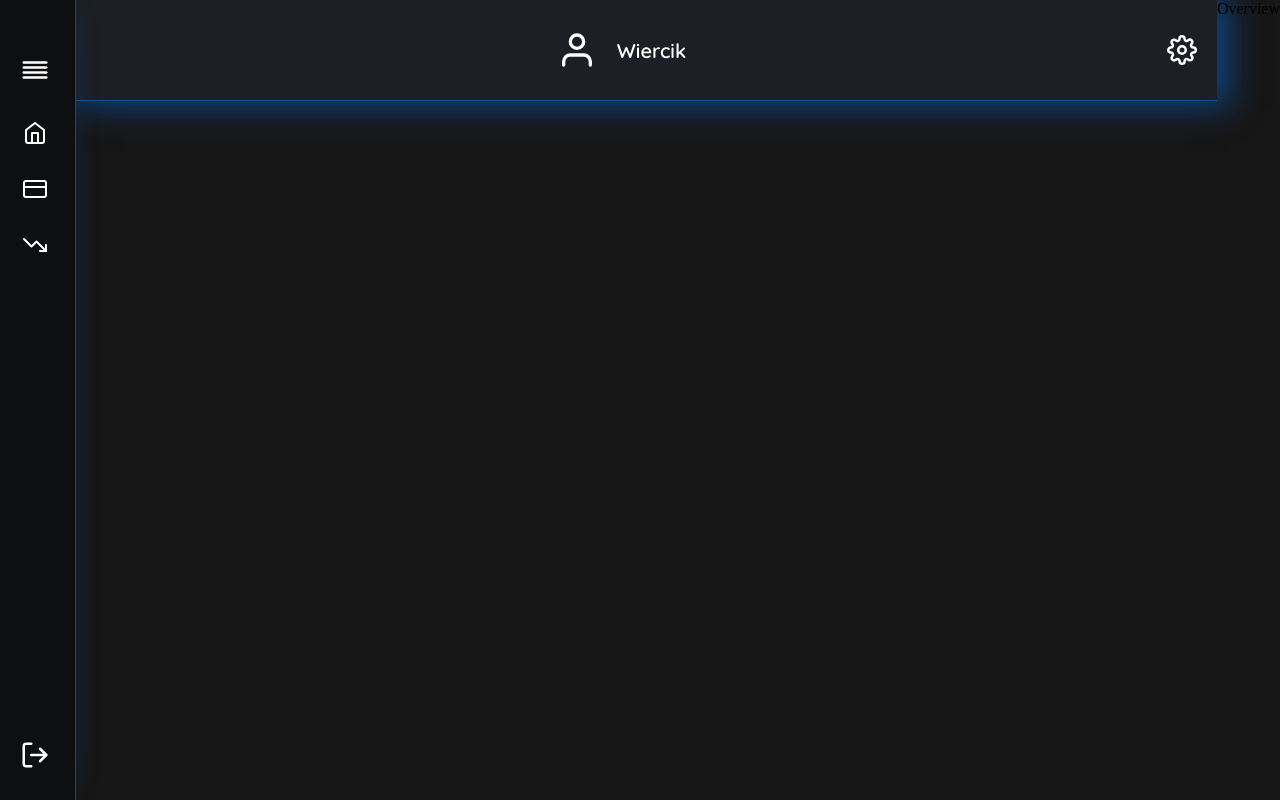
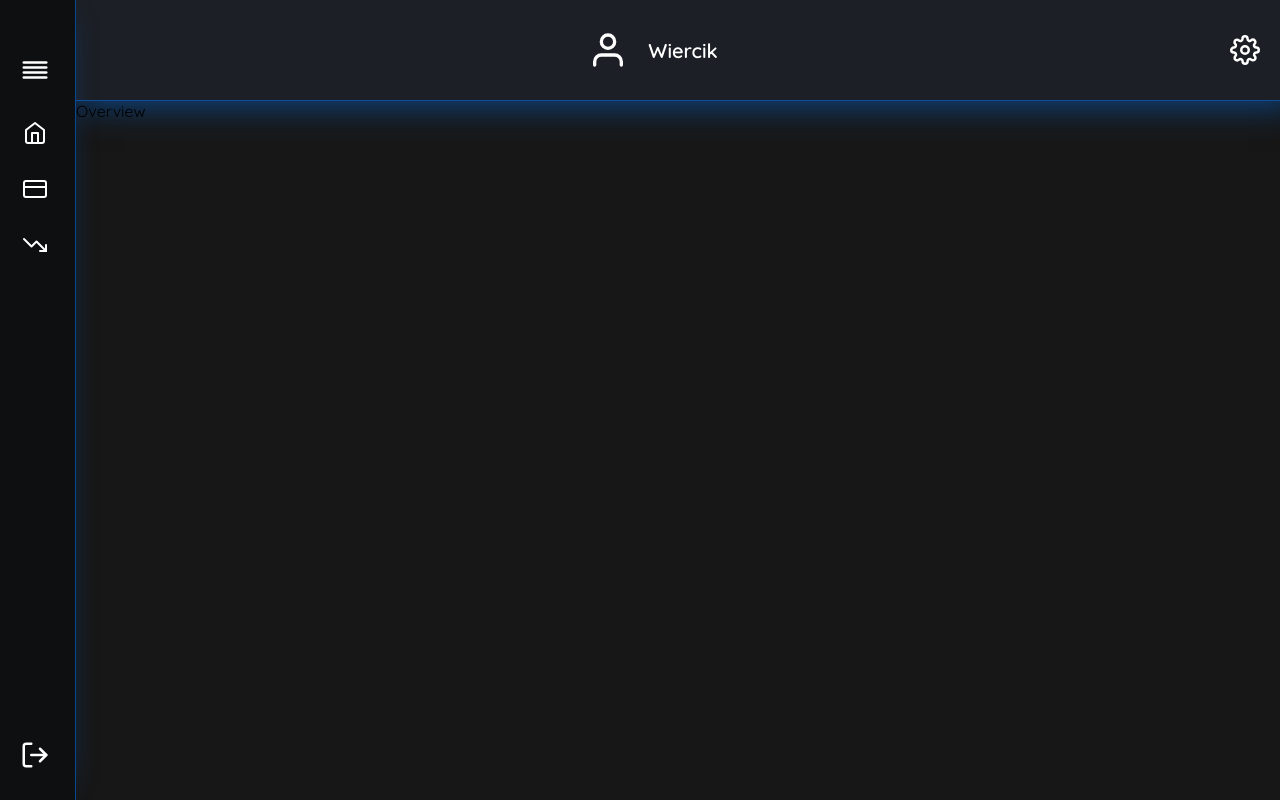
Before and after one commit to Swiatlon/FinancialChecker, a React (Vite) app in the folder client/: page /postAuth/overview in a window 1280 px wide. Built offline with nearby package versions, Linux system fonts and the light colour scheme.

Commit message:
Added place for content

```diff
--- a/client/src/layouts/PostAuthLayout/PostAuthLayout.jsx
+++ b/client/src/layouts/PostAuthLayout/PostAuthLayout.jsx
@@ -1,13 +1,19 @@
 import React from 'react';
 import { Outlet } from 'react-router-dom';
-import { TopInformationBox, UserInformationBox, ConfigImg } from './PostAuthLayout.style';
+import {
+  PostAuthContainer,
+  ContentContainer,
+  TopInformationBox,
+  UserInformationBox,
+  ConfigImg,
+} from './PostAuthLayout.style';
 import AvatarSVG from '@/assets/images/icons/user.svg';
 import ConfigSVG from '@/assets/images/icons/settings.svg';
 
 function PostAuthLayout() {
   const nickname = 'Wiercik';
   return (
-    <>
+    <PostAuthContainer>
       <TopInformationBox>
         <UserInformationBox>
           <img src={AvatarSVG} alt="user avatar" />
@@ -16,8 +22,10 @@ function PostAuthLayout() {
 
         <ConfigImg src={ConfigSVG} alt="user avatar" />
       </TopInformationBox>
-      <Outlet />
-    </>
+      <ContentContainer>
+        <Outlet />
+      </ContentContainer>
+    </PostAuthContainer>
   );
 }
 
--- a/client/src/layouts/PostAuthLayout/PostAuthLayout.style.js
+++ b/client/src/layouts/PostAuthLayout/PostAuthLayout.style.js
@@ -1,5 +1,14 @@
 import styled from 'styled-components';
 
+export const PostAuthContainer = styled.div`
+  width: 100%;
+  font-family: 'Quicksand', sans-serif;
+`;
+export const ContentContainer = styled.div`
+  height: calc(100% - 101px); // 100 +1(border) px is topInformationBox height
+  position: relative;
+  overflow: hidden;
+`;
 export const TopInformationBox = styled.div`
   width: 100%;
   height: 100px;
@@ -9,7 +18,7 @@ export const TopInformationBox = styled.div`
   font-size: 20px;
   border-bottom: 1px solid rgba(4, 110, 232, 0.6);
   box-shadow: 8px 1px 30px 5px rgb(4 110 232 / 50%);
-  font-family: 'Quicksand', sans-serif;
+
   font-weight: 600;
   p {
     margin-left: auto;
```
